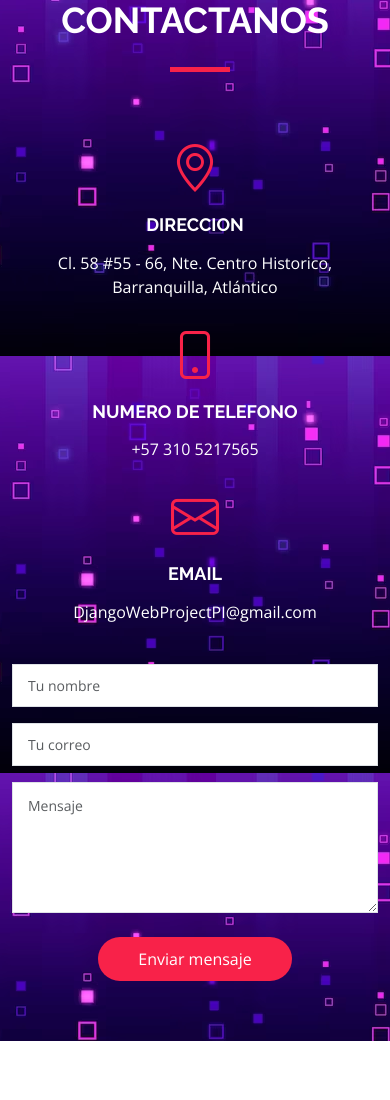
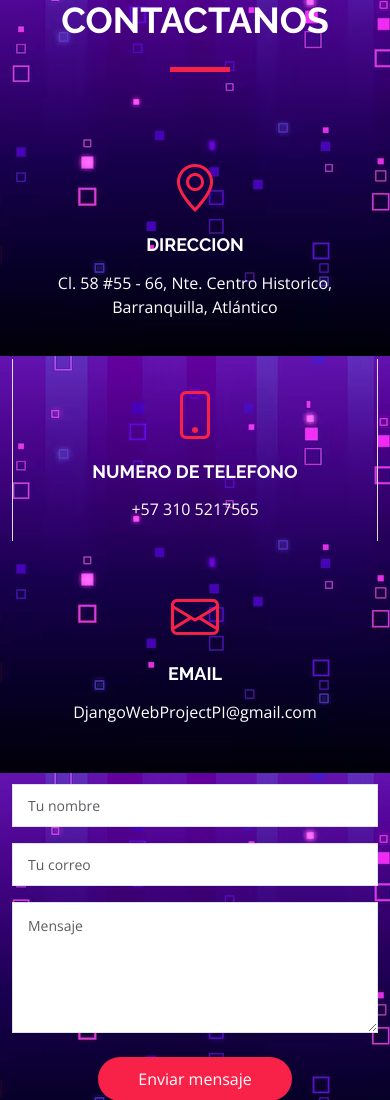
Before and after one commit to zlcosio21/moral-games, a Django app: page /contacto/ in a window 390 px wide. Shown: the part 61-1161 px from the top of the page. Before the commit the page ends 1102 px from the top, so only its background shows below. Run offline with Django 4.2, Linux system fonts and the light colour scheme; some libraries are stand-ins or nearby versions.

Commit message:
Corrigiendo margen con media queries

```diff
--- a/MoralGamesApp/static/assets/css/style.css
+++ b/MoralGamesApp/static/assets/css/style.css
@@ -1235,6 +1235,24 @@ h6 {
   margin-bottom: 20px;
 }
 
+@media (max-width: 768px) {
+  #contact .contact-info {
+    margin-top: 35px !important;
+  }
+
+  #contact .contact-address,
+  #contact .contact-phone,
+  #contact .contact-email {
+    padding: 20px 0;
+  }
+
+  #contact .contact-phone {
+    border-left: 1px solid #ddd;
+    border-right: 1px solid #ddd;
+  }
+
+}
+
 @media (min-width: 768px) {
 
   #contact .contact-address,
```
